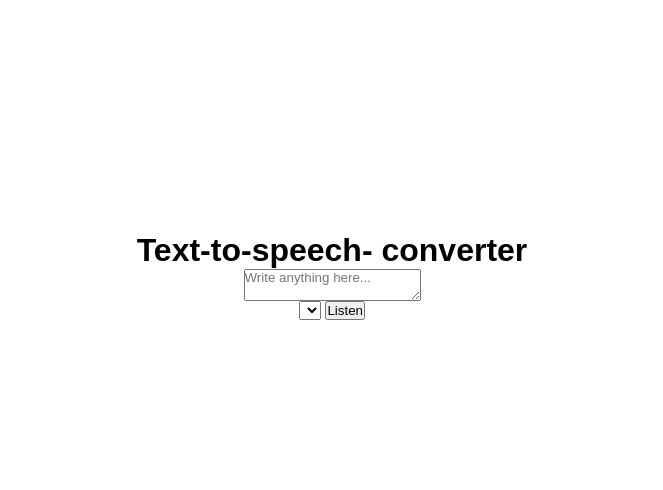
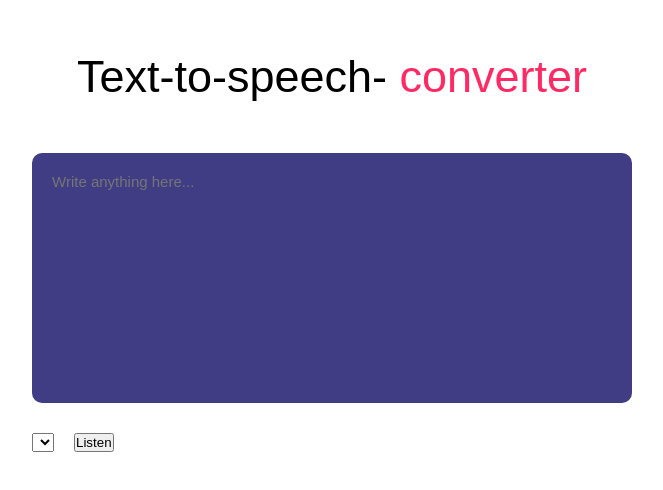
Before and after one commit to akshatsinghania/TEXT-TO-SPEECH-CONVERTER, a plain HTML site: page index.html in a window 1280 px wide. Shown: the part 124-614 px from the top of the page, without its empty margins (308-971 px from the left). Drawn offline with Linux system fonts and the light colour scheme.

Commit message:
addded styling to input box and buttons

```diff
--- a/index.html
+++ b/index.html
@@ -8,7 +8,7 @@
   </head>
   <body>
     <div class="hero">
-      <h1>Text-to-speech- converter</h1>
+      <h1>Text-to-speech- <span>converter</span></h1>
       <textarea placeholder="Write anything here..."></textarea>
       <div class="row">
         <select></select>
--- a/style.css
+++ b/style.css
@@ -12,4 +12,37 @@
   align-items: center;
   justify-content: center;
   flex-direction: column;
+  /* color: #fff; */
 }
+.hero h1 {
+  font-size: 45px;
+  font-weight: 500;
+  margin-top: -50px;
+  margin-bottom: 50px;
+}
+.hero h1 span {
+  color: #ff2963;
+}
+textarea {
+  width: 600px;
+  height: 250px;
+  background: #403d84;
+  color: fff;
+  font-size: 15px;
+  border: 0;
+  outline: 0;
+  padding: 20px;
+  border-radius: 10px;
+  resize: none;
+  margin-bottom: 30px;
+}
+textarea ::placeholder {
+  font-size: 16px;
+  /* color:#add; */
+}
+.row {
+  width: 600px;
+  display: flex;
+  align-items: center;
+  gap:20px;g
+}
```
